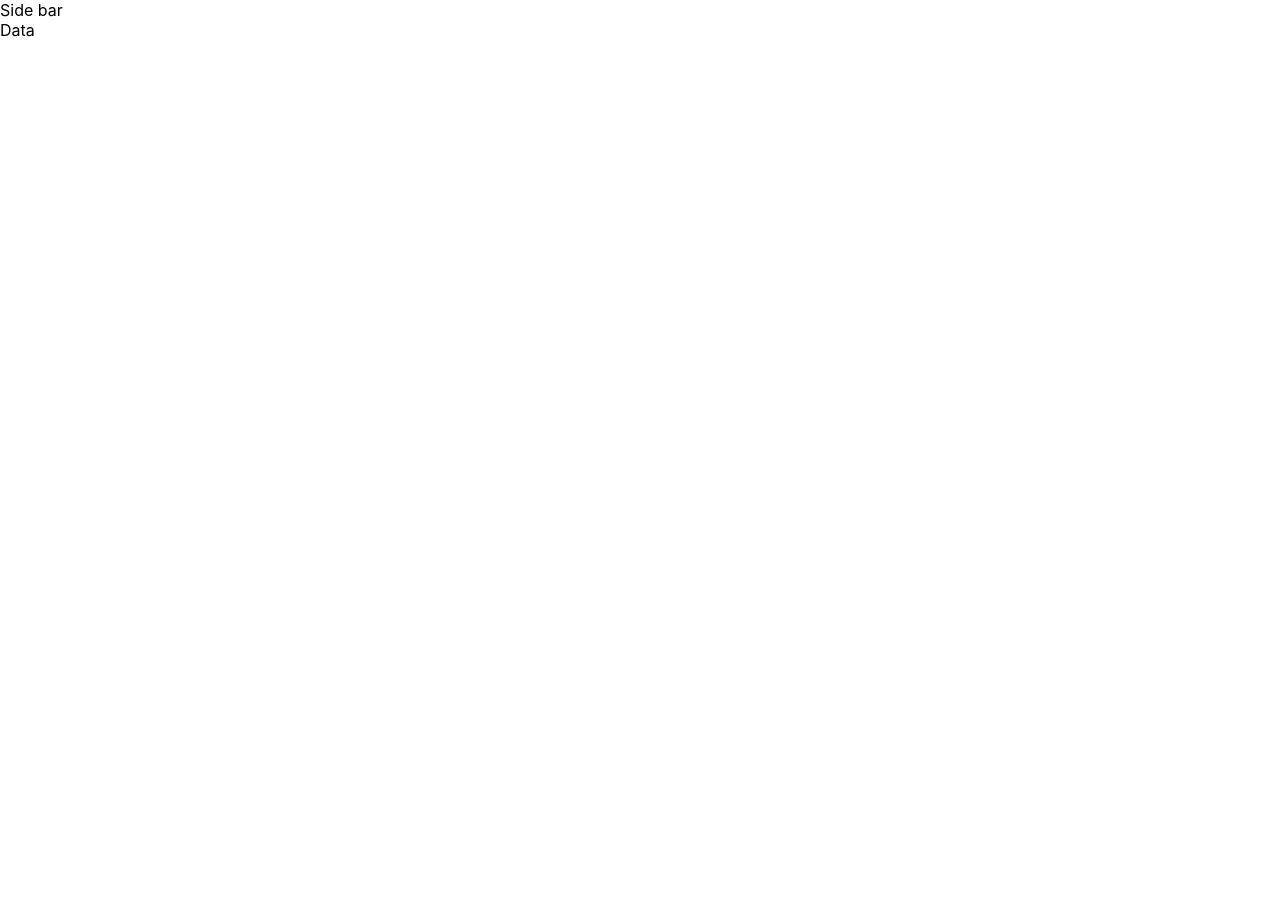
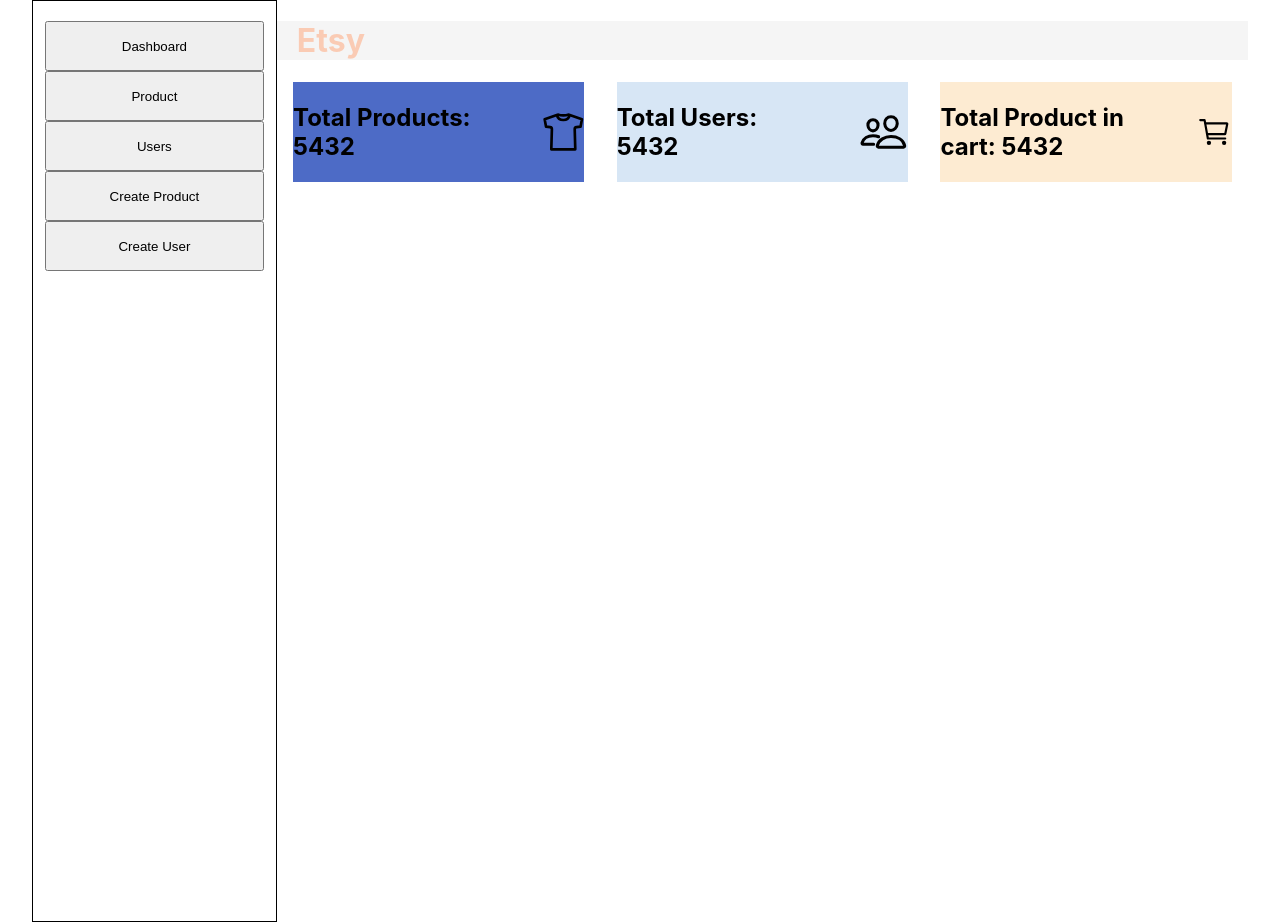
Before and after one commit to Tokonih/Etsy-Ecommerce-React.js-Project-, a React (Create React App) app in the folder Desktop/Etsy Dashboard/Etsy Dashboard/: page / in a window 1280 px wide. Before the commit the page ends 800 px from the top, so only its background shows below. Built offline with nearby package versions, Linux system fonts and the light colour scheme.

Commit message:
dashbord modified

```diff
--- a/Desktop/Etsy Dashboard/Etsy Dashboard/package.json
+++ b/Desktop/Etsy Dashboard/Etsy Dashboard/package.json
@@ -8,6 +8,7 @@
     "@testing-library/user-event": "^13.5.0",
     "react": "^18.2.0",
     "react-dom": "^18.2.0",
+    "react-icons": "^4.10.1",
     "react-router-dom": "^6.14.1",
     "react-scripts": "5.0.1",
     "web-vitals": "^2.1.4"
--- a/Desktop/Etsy Dashboard/Etsy Dashboard/src/App.css
+++ b/Desktop/Etsy Dashboard/Etsy Dashboard/src/App.css
@@ -1,3 +1,87 @@
-.Dashboard{
+.Dash{
   width: 100%;
 }
+
+.Dashboard{
+  width: 95%;
+  margin: auto;
+  display: flex;
+  align-items: start;
+  justify-content: space-between;
+}
+
+.Dash-left{
+  width: 20%;
+  height: 900px;
+  border: 1px solid;
+  padding-top: 20px;
+
+}
+
+.Dash-left button{
+  width: 90%;
+  margin: auto;
+  height: 50px;
+  display: block;
+  /* border: 1px solid; */
+}
+
+
+.Dash-left h1{
+  color:
+#facbb4;
+}
+
+.Dash-right{
+  width:  80%;
+  /* padding: 20px; */
+}
+.Dash-right h1{
+  display: block;
+  background-color: whitesmoke;
+  padding-left: 20px;
+  color: #facbb4;
+}
+.total{
+  height: 100px;
+  display: flex;
+  align-items: center;
+  justify-content: space-around;
+}
+
+.total div{
+  width: 30%;
+  height: 100px;
+  display: flex;
+  align-items: center;
+  justify-content: center;
+}
+
+.TP{
+  background-color: #4d6bc6;
+  width: 100%;
+  display: flex;
+  align-items: center;
+  justify-content: space-evenly;
+  gap: 40px;
+}
+.TU{
+  background-color: #d7e6f5;
+  width: 100%;
+  display: flex;
+  align-items: center;
+  justify-content: space-evenly;
+  gap: 40px;
+}
+.TPC{
+  width: 100%;
+  display: flex;
+  align-items: center;
+  justify-content: space-evenly;
+  gap: 40px;
+  background-color:
+  #fdebd2;
+}
+.TPC-{
+  font-size: 50px;
+}
--- a/Desktop/Etsy Dashboard/Etsy Dashboard/src/Dashboard.js
+++ b/Desktop/Etsy Dashboard/Etsy Dashboard/src/Dashboard.js
@@ -1,14 +1,37 @@
+import { IoCartOutline, IoPeopleOutline, IoShirtOutline } from "react-icons/io5";
 
-
-function Dashboard(){
-    return(
-        <div>
-            <div className="Dashboard">
-                <div>Side bar</div>
-                <div>Data</div>
+function Dashboard() {
+  return (
+    <div className="Dash">
+      <div className="Dashboard">
+        <div className="Dash-left">
+          <button>Dashboard</button>
+          <button>Product </button>
+          <button>Users</button>
+          <button>Create Product</button>
+          <button>Create User </button>
+        </div>
+        <div className="Dash-right">
+          <h1>Etsy</h1>
+          <div className="total">
+            <div className="TP"><h2>Total Products: <span>5432</span></h2>
+            <IoShirtOutline className="TPC-"/>
             </div>
+            <div className="TU"><h2>Total Users: <span>5432</span></h2>
+                <IoPeopleOutline  className="TPC-"/>
+            </div>
+            <div className="TPC">
+                    <h2>Total Product in cart: <span>5432</span></h2>
+               <IoCartOutline className="TPC-"/>
+            </div>
+          </div>
+          <div>
+            {/* <h1>Products</h1> */}
+          </div>
         </div>
-    )
+      </div>
+    </div>
+  );
 }
 
 export default Dashboard;
```
Also changed, not shown: 1 other file (tests, documents, lock files or other folders).
